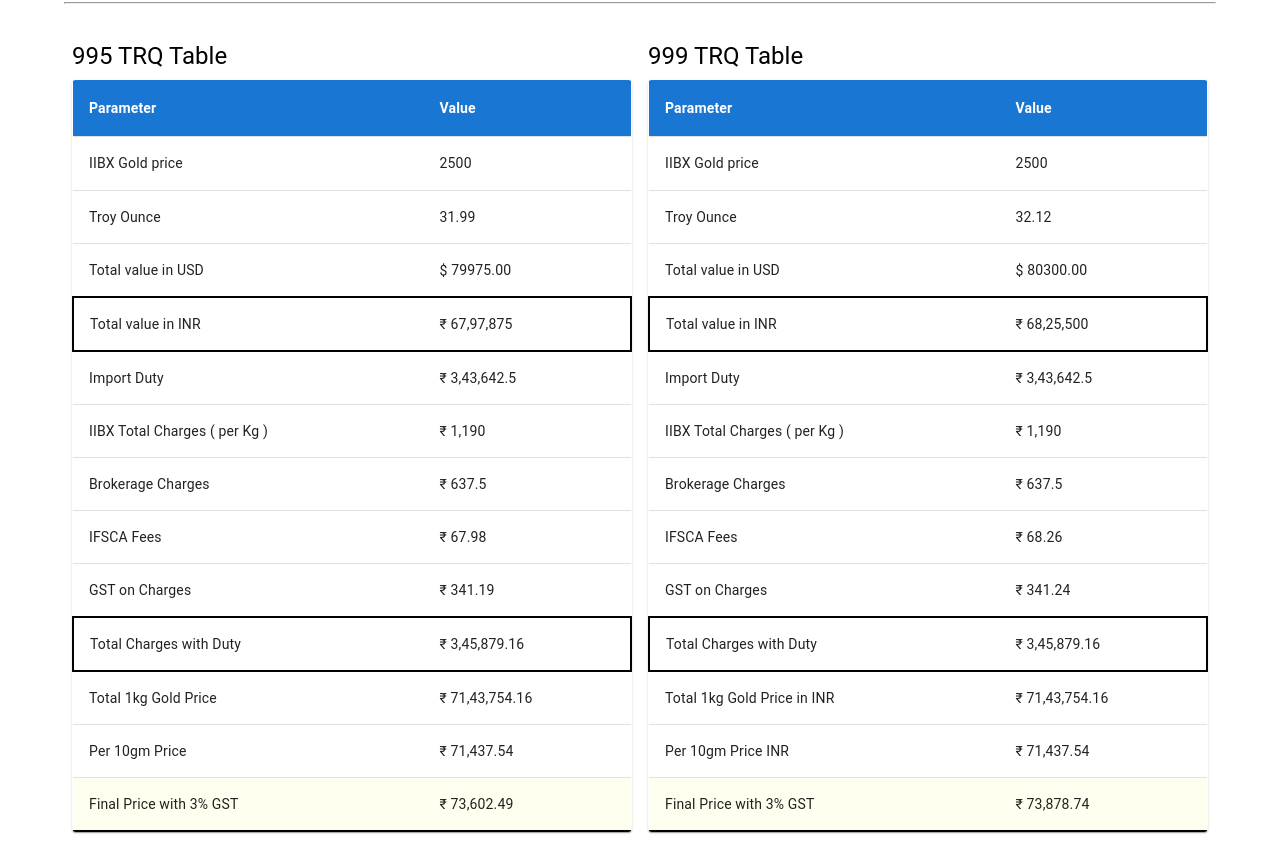
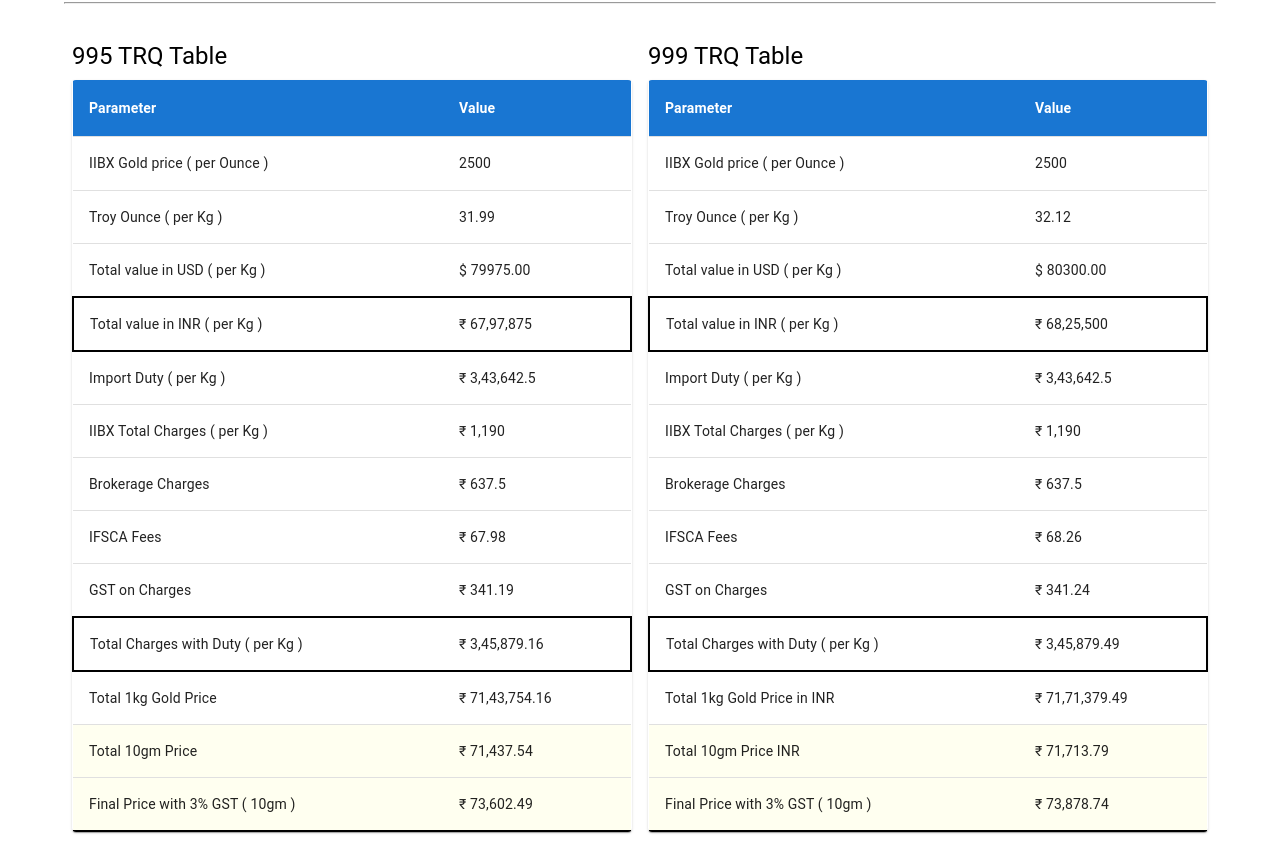
Before and after one commit to SSV0726/RATHI, a Next.js app: page / in a window 1280 px wide. Shown: the part 439-1287 px from the top of the page. Built offline with nearby package versions, Linux system fonts and the light colour scheme.

Commit message:
minor changes

```diff
--- a/src/app/page.js
+++ b/src/app/page.js
@@ -183,13 +183,13 @@
                   </TableCell>
                 </TableRow>
                 <TableRow style={{ backgroundColor: '#FFFFF0', borderBottom: '2px solid #000000' }} >
-                  <TableCell>Import duty </TableCell>
+                  <TableCell>Import duty for 10gm </TableCell>
                   <TableCell>
                     ₹ {new Intl.NumberFormat('en-IN', { maximumFractionDigits: 2 }).format(getCustomsImportDuty())}
                   </TableCell>
                 </TableRow>
                 <TableRow style={{ backgroundColor: '#FFFFF0', borderBottom: '2px solid #000000' }} >
-                  <TableCell>3% GST on Gold Value </TableCell>
+                  <TableCell>3% GST on Gold Value ( 10gm ) </TableCell>
                   <TableCell>
                     ₹ {new Intl.NumberFormat('en-IN', { maximumFractionDigits: 2 }).format( (getTotalCustomDuty() + getCustomsImportDuty())*0.03 )}
                   </TableCell>
@@ -217,29 +217,29 @@
 
               <TableBody>
                 <TableRow>
-                  <TableCell>IIBX Gold price </TableCell>
+                  <TableCell>IIBX Gold price ( per Ounce )</TableCell>
                   <TableCell>{goldPriceB3}</TableCell>
                 </TableRow>
 
                 <TableRow>
-                  <TableCell>Troy Ounce </TableCell>
+                  <TableCell>Troy Ounce ( per Kg )</TableCell>
                   <TableCell>{values995.troyOunce.toFixed(2)}</TableCell>
                 </TableRow>
 
                 <TableRow>
-                  <TableCell>Total value in USD </TableCell>
+                  <TableCell>Total value in USD ( per Kg )</TableCell>
                   <TableCell> $ {values995.totalValueUSD.toFixed(2)}</TableCell>
                 </TableRow>
 
                 <TableRow style={{ border: '2px solid black ' , borderBottom: '2px solid #000000' }}>
-                  <TableCell>Total value in INR </TableCell>
+                  <TableCell>Total value in INR ( per Kg )</TableCell>
                   <TableCell>
                   ₹ {new Intl.NumberFormat('en-IN', { maximumFractionDigits: 2 }).format(values995.totalValueINR.toFixed(2))}
                   </TableCell>
                 </TableRow>
 
                 <TableRow >
-                  <TableCell>Import Duty</TableCell>
+                  <TableCell>Import Duty ( per Kg ) </TableCell>
                   <TableCell>
                   ₹ {new Intl.NumberFormat('en-IN', { maximumFractionDigits: 2 }).format(values995.importDuty.toFixed(2))}
                   </TableCell>
@@ -269,7 +269,7 @@
                   </TableCell>
                 </TableRow>
                 <TableRow  style={{  border: '2px solid black ' , borderBottom: '2px solid #000000' }}>
-                  <TableCell>Total Charges with Duty </TableCell>
+                  <TableCell>Total Charges with Duty ( per Kg ) </TableCell>
                   <TableCell>
                   ₹ {new Intl.NumberFormat('en-IN', { maximumFractionDigits: 2 }).format(values995.totalChargesWithDuty.toFixed(2))}
                   </TableCell>
@@ -280,14 +280,14 @@
                   ₹ {new Intl.NumberFormat('en-IN', { maximumFractionDigits: 2 }).format(values995.total1KgGoldPriceINR.toFixed(2))}
                   </TableCell>
                 </TableRow>
-                <TableRow>
-                  <TableCell>Per 10gm Price </TableCell>
+                <TableRow style={{ backgroundColor: '#FFFFF0'}}>
+                  <TableCell>Total 10gm Price </TableCell>
                   <TableCell>
                   ₹ {new Intl.NumberFormat('en-IN', { maximumFractionDigits: 2 }).format(values995.per10gmPriceINR.toFixed(2))}
                   </TableCell>
                 </TableRow>
                 <TableRow style={{ backgroundColor: '#FFFFF0', border: '1px solid black bottom' , borderBottom: '2px solid #000000' }} >
-                  <TableCell>Final Price with 3% GST</TableCell>
+                  <TableCell>Final Price with 3% GST ( 10gm )</TableCell>
                   <TableCell>
                     ₹ {new Intl.NumberFormat('en-IN', { maximumFractionDigits: 2 }).format(values995.per10gmWithGst)}
                   </TableCell>
@@ -310,29 +310,29 @@
 
               <TableBody>
                 <TableRow>
-                  <TableCell>IIBX Gold price </TableCell>
+                  <TableCell>IIBX Gold price ( per Ounce )</TableCell>
                   <TableCell>{goldPriceB3}</TableCell>
                 </TableRow>
 
                 <TableRow>
-                  <TableCell>Troy Ounce </TableCell>
+                  <TableCell>Troy Ounce ( per Kg )</TableCell>
                   <TableCell>{values999.troyOunce.toFixed(2)}</TableCell>
                 </TableRow>
 
                 <TableRow>
-                  <TableCell>Total value in USD </TableCell>
+                  <TableCell>Total value in USD ( per Kg )</TableCell>
                   <TableCell>$ {values999.totalValueUSD.toFixed(2)}</TableCell>
                 </TableRow>
 
                 <TableRow style={{ border: '2px solid black ' , borderBottom: '2px solid #000000' }}>
-                  <TableCell>Total value in INR </TableCell>
+                  <TableCell>Total value in INR ( per Kg )</TableCell>
                   <TableCell>
                   ₹ {new Intl.NumberFormat('en-IN', { maximumFractionDigits: 2 }).format(values999.totalValueINR.toFixed(2))}
                   </TableCell>
                 </TableRow>
 
                 <TableRow >
-                  <TableCell>Import Duty</TableCell>
+                  <TableCell>Import Duty ( per Kg ) </TableCell>
                   <TableCell>
                   ₹ {new Intl.NumberFormat('en-IN', { maximumFractionDigits: 2 }).format(values999.importDuty.toFixed(2))}
                   </TableCell>
@@ -362,25 +362,25 @@
                   </TableCell>
                 </TableRow>
                 <TableRow  style={{  border: '2px solid black ' , borderBottom: '2px solid #000000' }}>
-                  <TableCell>Total Charges with Duty</TableCell>
+                  <TableCell>Total Charges with Duty ( per Kg )</TableCell>
                   <TableCell>
-                    ₹ {new Intl.NumberFormat('en-IN', { maximumFractionDigits: 2 }).format(values995.totalChargesWithDuty.toFixed(2))}
+                    ₹ {new Intl.NumberFormat('en-IN', { maximumFractionDigits: 2 }).format(values999.totalChargesWithDuty.toFixed(2))}
                   </TableCell>
                 </TableRow>
                 <TableRow>
                   <TableCell>Total 1kg Gold Price in INR</TableCell>
                   <TableCell>
-                  ₹ {new Intl.NumberFormat('en-IN', { maximumFractionDigits: 2 }).format(values995.total1KgGoldPriceINR.toFixed(2))}
+                  ₹ {new Intl.NumberFormat('en-IN', { maximumFractionDigits: 2 }).format(values999.total1KgGoldPriceINR.toFixed(2))}
                   </TableCell>
                 </TableRow>
-                <TableRow>
-                  <TableCell>Per 10gm Price INR</TableCell>
+                <TableRow  style={{ backgroundColor: '#FFFFF0'}}>
+                  <TableCell>Total 10gm Price INR</TableCell>
                   <TableCell>
-                  ₹ {new Intl.NumberFormat('en-IN', { maximumFractionDigits: 2 }).format(values995.per10gmPriceINR.toFixed(2))}
+                  ₹ {new Intl.NumberFormat('en-IN', { maximumFractionDigits: 2 }).format(values999.per10gmPriceINR.toFixed(2))}
                   </TableCell>
                 </TableRow>
                 <TableRow style={{ backgroundColor: '#FFFFF0', border: '1px solid black bottom' , borderBottom: '2px solid #000000' }} >
-                  <TableCell>Final Price with 3% GST</TableCell>
+                  <TableCell>Final Price with 3% GST ( 10gm )</TableCell>
                   <TableCell>
                     ₹ {new Intl.NumberFormat('en-IN', { maximumFractionDigits: 2 }).format(values999.per10gmWithGst)}
                   </TableCell>
```
